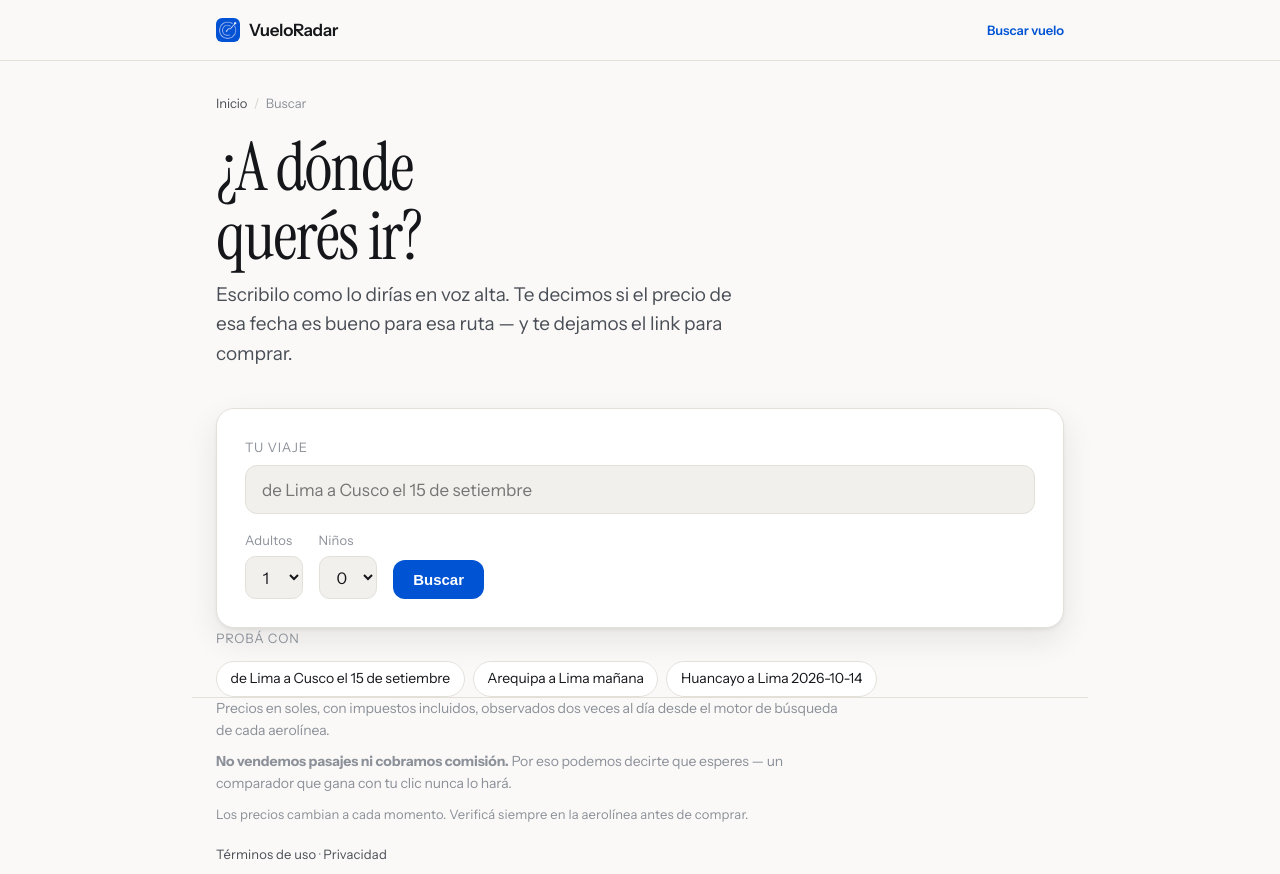
After one commit to GarciaKevinFab/vueloradar, a Django app: page /buscar/ in a window 1280 px wide. The commit adds this page. Run offline with Django 5.2, Linux system fonts and the light colour scheme; parts of the project's set-up code (start-up, migrations or seed data) failed here and were passed over.

Commit message:
Buscador por texto libre, y "chollo" era jerga espanola
"Chollo" no se dice en Peru — es de Espana. En un sitio escrito para lectores
peruanos era un error de localizacion. El nivel pasa a llamarse "excelente" y
la etiqueta a "Excelente precio", que ademas escala natural con "Buen precio".

El buscador acepta texto libre como el bot, pero con un parser determinista y
NO con el router de IA. El bot puede permitirselo porque tiene identidad y cupo
diario por usuario; la web recibe trafico anonimo, asi que cada visitante seria
una llamada a un modelo sin techo de gasto y el primer script que la descubra
la convierte en una factura. Tampoco scrapea en vivo: 3-8 s por consulta,
multiplicado por visitantes, hace que Google bloquee la IP del VPS. Los
resultados salen del historico, que es lo que este sitio hace bien.

Entiende "de lima a cusco el 15 de setiembre", "Lima Cusco 15/09",
"CUZ PEM 2026-10-22", fechas relativas y ciudades sin aeropuerto propio
(Huancayo sale de Jauja). "desde" invierte el sentido: sin eso, "a Cusco desde
Lima" se leia como si el viaje empezara en Cusco.

El link de compra lleva adultos y ninos. El conteo va dentro del blob tfs de
Google Flights, asi que no se puede pegar como parametro: se reconstruye la
query con el mismo constructor que usa el scraper, sin scrapear nada.

Lo que NO se hace: multiplicar nuestro precio por la cantidad de pasajeros. Las
tarifas de menores y sus impuestos son distintos y ese total seria inventado.
Se muestra la referencia por adulto y se dice explicitamente que el total real
lo da la aerolinea.

Los resultados llevan noindex: cada combinacion de texto seria una URL distinta
y eso es basura para el indice. El buscador vacio si se indexa.

Co-Authored-By: Claude Opus 5 <noreply@anthropic.com>

```diff
--- a/apps/web/sitemaps.py
+++ b/apps/web/sitemaps.py
@@ -33,7 +33,7 @@ class StaticSitemap(Sitemap):
     priority = 1.0
 
     def items(self):
-        return ["web:home", "web:terminos", "web:privacidad"]
+        return ["web:home", "web:buscar", "web:terminos", "web:privacidad"]
 
     def location(self, name):
         return reverse(name)
--- a/apps/web/templates/web/base.html
+++ b/apps/web/templates/web/base.html
@@ -112,12 +112,12 @@ header .wrap{display:flex;align-items:center;gap:.65rem;height:3.75rem}
 .card-hero{padding:1.75rem;box-shadow:var(--shadow-2)}
 
 /* --- Veredicto ---------------------------------------------------------
-   Solo el "chollo" va relleno. Que el tratamiento —y no solo el color—
+   Solo "excelente precio" va relleno. Que el tratamiento —y no solo el color—
    cargue el significado es lo que evita el semaforo de cinco pastillas.  */
 .v{display:inline-flex;align-items:center;gap:.4rem;border-radius:2rem;
   padding:.3rem .75rem;font-size:.8125rem;font-weight:600;letter-spacing:-.005em;
   border:1px solid transparent;white-space:nowrap}
-.v-chollo{background:var(--good);color:var(--bg-elev);
+.v-excelente{background:var(--good);color:var(--bg-elev);
   box-shadow:0 2px 10px color-mix(in srgb,var(--good) 35%,transparent)}
 .v-bueno {background:var(--good-soft);color:var(--good);
   border-color:color-mix(in srgb,var(--good) 22%,transparent)}
@@ -230,7 +230,8 @@ footer p{margin:0 0 .6rem;max-width:40rem}
   <a class="brand" href="{% url 'web:home' %}">
     <img src="{% static 'web/favicon-32.png' %}" alt="" width="24" height="24">{{ site_name }}
   </a>
-  <span class="brand-sub">Precios reales · Perú</span>
+  <a href="{% url 'web:buscar' %}" class="brand-sub"
+     style="color:var(--accent);font-weight:600">Buscar vuelo</a>
 </div></header>
 
 <main class="wrap">{% block content %}{% endblock %}</main>
--- /dev/null
+++ b/apps/web/templates/web/buscar.html
@@ -0,0 +1,129 @@
+{% extends "web/base.html" %}
+
+{% block title %}Buscar vuelos en Perú — {{ site_name }}{% endblock %}
+{% block description %}Escribí a dónde querés ir y te decimos si el precio de esa fecha es bueno, según el histórico real de la ruta.{% endblock %}
+{% block og_title %}Buscar vuelos en Perú{% endblock %}
+{% block og_description %}Escribilo como lo dirías: «de Lima a Cusco el 15 de setiembre».{% endblock %}
+
+{% block head_extra %}
+<link rel="canonical" href="{{ request.scheme }}://{{ request.get_host }}{% url 'web:buscar' %}">
+{% if texto %}<meta name="robots" content="noindex,follow">{% endif %}
+{% endblock %}
+
+{% block content %}
+<ol class="crumbs">
+  <li><a href="{% url 'web:home' %}">Inicio</a></li>
+  <li aria-current="page">Buscar</li>
+</ol>
+
+<h1 class="rise d1">¿A dónde<br>querés ir?</h1>
+<p class="lede rise d2">Escribilo como lo dirías en voz alta. Te decimos si el precio de esa
+   fecha es bueno para esa ruta — y te dejamos el link para comprar.</p>
+
+<form class="card card-hero rise d3" method="get" action="{% url 'web:buscar' %}">
+  <label for="q" class="tiny dim" style="display:block;letter-spacing:.06em;text-transform:uppercase;margin-bottom:.5rem">
+    Tu viaje
+  </label>
+  <input id="q" name="q" type="text" value="{{ texto }}" autocomplete="off"
+         placeholder="de Lima a Cusco el 15 de setiembre"
+         style="width:100%;font-size:1.0625rem;font-family:inherit;color:var(--ink);
+                background:var(--bg-sunk);border:1px solid var(--line);border-radius:.75rem;
+                padding:.85rem 1rem;margin-bottom:1rem">
+
+  <div style="display:flex;gap:1rem;flex-wrap:wrap;align-items:flex-end">
+    <div>
+      <label for="adultos" class="tiny dim" style="display:block;margin-bottom:.35rem">Adultos</label>
+      <select id="adultos" name="adultos"
+              style="font-family:inherit;font-size:1rem;color:var(--ink);background:var(--bg-sunk);
+                     border:1px solid var(--line);border-radius:.65rem;padding:.6rem .8rem">
+        {% for n in rango_adultos %}
+        <option value="{{ n }}" {% if n == adultos %}selected{% endif %}>{{ n }}</option>
+        {% endfor %}
+      </select>
+    </div>
+    <div>
+      <label for="ninos" class="tiny dim" style="display:block;margin-bottom:.35rem">Niños</label>
+      <select id="ninos" name="ninos"
+              style="font-family:inherit;font-size:1rem;color:var(--ink);background:var(--bg-sunk);
+                     border:1px solid var(--line);border-radius:.65rem;padding:.6rem .8rem">
+        {% for n in rango_ninos %}
+        <option value="{{ n }}" {% if n == ninos %}selected{% endif %}>{{ n }}</option>
+        {% endfor %}
+      </select>
+    </div>
+    <button type="submit" class="btn" style="background:var(--accent);color:var(--accent-ink);border:0;cursor:pointer">
+      Buscar
+    </button>
+  </div>
+</form>
+
+{% if not texto %}
+<p class="tiny dim" style="margin:0 0 .5rem;letter-spacing:.06em;text-transform:uppercase">Probá con</p>
+<ul class="chips">
+  {% for e in ejemplos %}
+  <li><a href="{% url 'web:buscar' %}?q={{ e|urlencode }}">{{ e }}</a></li>
+  {% endfor %}
+</ul>
+{% endif %}
+
+{% if falta %}
+<div class="card" style="margin-top:1.5rem;border-color:color-mix(in srgb,var(--warn) 35%,transparent)">
+  <h3>No entendimos del todo</h3>
+  <p class="muted" style="margin:0">{{ falta }}</p>
+</div>
+{% endif %}
+
+{% if consulta.es_completa %}
+<h2>{% if route %}{{ route.origin.city }} → {{ route.destination.city }}{% else %}{{ consulta.origen }} → {{ consulta.destino }}{% endif %}</h2>
+<p class="muted" style="margin:-.5rem 0 1.25rem">{{ consulta.fecha|date:"l j \d\e F \d\e Y" }} ·
+   {{ adultos }} adulto{{ adultos|pluralize }}{% if ninos %} y {{ ninos }} niño{{ ninos|pluralize }}{% endif %}</p>
+
+<div class="card card-hero">
+  {% if precio %}
+    <div style="display:flex;align-items:flex-end;gap:1.25rem;flex-wrap:wrap">
+      <div class="price"><small>Observado</small>S/&nbsp;{{ precio|floatformat:0 }}</div>
+      {% if veredicto.is_actionable %}
+        <span class="v v-{{ veredicto.level }}" style="margin-bottom:.6rem">{{ veredicto.label }}</span>
+      {% endif %}
+    </div>
+    <p style="margin:1.15rem 0 0">
+      {% if veredicto.is_actionable %}<strong>{{ veredicto.action }}.</strong>{% endif %}
+      Es el precio más barato que observamos para esa fecha en nuestro último barrido,
+      <strong>por adulto</strong>.
+    </p>
+  {% elif route %}
+    <p class="muted" style="margin:0">No tenemos precio observado para esa fecha. Seguimos los
+       próximos 60 días, así que puede estar fuera de esa ventana o todavía no haberse barrido.</p>
+  {% else %}
+    <p class="muted" style="margin:0">No monitoreamos esa ruta todavía, así que no tenemos
+       histórico para opinar. El link de compra funciona igual.</p>
+  {% endif %}
+
+  {% if ninos %}
+  <p class="small muted" style="margin:1rem 0 0;padding-top:1rem;border-top:1px solid var(--line)">
+    <strong>Sobre los niños:</strong> no multiplicamos nuestro precio por la cantidad de
+    pasajeros. Las tarifas de menores y sus impuestos son distintos, así que un total calculado
+    así sería inventado. El link ya lleva {{ adultos }} adulto{{ adultos|pluralize }} y
+    {{ ninos }} niño{{ ninos|pluralize }}: el total real lo da la aerolínea.
+  </p>
+  {% endif %}
+</div>
+
+{% if enlace_compra %}
+<div class="cta">
+  <h3>Ver y comprar</h3>
+  <p>Abre Google Flights con la ruta, la fecha y los pasajeros ya cargados. Nosotros no
+     vendemos pasajes ni cobramos comisión por este enlace.</p>
+  <a class="btn" href="{{ enlace_compra }}" target="_blank" rel="noopener nofollow">Ver precios reales →</a>
+</div>
+{% endif %}
+
+{% if publicada %}
+<p style="margin-top:1.5rem">
+  <a style="color:var(--accent)" href="{% url 'web:route' route.origin_id route.destination_id %}">
+    Ver el histórico completo de {{ route.origin.city }} → {{ route.destination.city }} →
+  </a>
+</p>
+{% endif %}
+{% endif %}
+{% endblock %}
--- a/apps/web/urls.py
+++ b/apps/web/urls.py
@@ -10,6 +10,7 @@ app_name = "web"
 
 urlpatterns = [
     path("", views.home, name="home"),
+    path("buscar/", views.buscar, name="buscar"),
     path("terminos/", views.legal, {"pagina": "terminos"}, name="terminos"),
     path("privacidad/", views.legal, {"pagina": "privacidad"}, name="privacidad"),
     # El hub va primero y la ficha exige tres letras por lado: sin esa
--- a/apps/web/views.py
+++ b/apps/web/views.py
@@ -21,7 +21,7 @@ from django.views.decorators.cache import cache_control
 
 from apps.flights.models import Route
 
-from . import chart, queries
+from . import chart, queries, search
 from .verdict import evaluate, evaluate_trend
 
 #: El barrido corre 06:00 y 18:00; media hora de caché en el borde es seguro
@@ -152,6 +152,90 @@ def city_hub(request, ciudad: str):
     })
 
 
+#: Tope de pasajeros. Mas alla de esto Google Flights cotiza distinto y la
+#: referencia por adulto que mostramos deja de tener sentido.
+MAX_ADULTOS = 9
+MAX_NINOS = 8
+
+
+def _entero(valor, minimo: int, maximo: int, defecto: int) -> int:
+    """Entero acotado desde la query string. Cualquier basura cae al defecto."""
+    try:
+        return max(minimo, min(maximo, int(valor)))
+    except (TypeError, ValueError):
+        return defecto
+
+
+def buscar(request):
+    """Buscador por texto libre sobre el histórico.
+
+    No pasa por ningún modelo de IA ni scrapea en vivo: ver el docstring de
+    `apps/web/search.py` para el porqué. Responde con lo que ya observamos y
+    con el link de compra armado para los pasajeros pedidos.
+    """
+    from apps.flights.models import Airport, Route
+
+    texto = (request.GET.get("q") or "").strip()[:120]
+    adultos = _entero(request.GET.get("adultos"), 1, MAX_ADULTOS, 1)
+    ninos = _entero(request.GET.get("ninos"), 0, MAX_NINOS, 0)
+
+    contexto = {
+        "texto": texto,
+        "adultos": adultos,
+        "ninos": ninos,
+        "rango_adultos": range(1, MAX_ADULTOS + 1),
+        "rango_ninos": range(0, MAX_NINOS + 1),
+        "ejemplos": [
+            "de Lima a Cusco el 15 de setiembre",
+            "Arequipa a Lima mañana",
+            "Huancayo a Lima 2026-10-14",
+        ],
+    }
+    if not texto:
+        return render(request, "web/buscar.html", contexto)
+
+    consulta = search.parse_consulta(texto, Airport.objects.all())
+    contexto["consulta"] = consulta
+
+    if not consulta.es_completa:
+        contexto["falta"] = _que_falta(consulta)
+        return render(request, "web/buscar.html", contexto)
+
+    contexto["enlace_compra"] = search.booking_url(
+        consulta.origen, consulta.destino, consulta.fecha, adultos, ninos
+    )
+
+    route = (
+        Route.objects.select_related("origin", "destination")
+        .filter(origin_id=consulta.origen, destination_id=consulta.destino)
+        .first()
+    )
+    contexto["route"] = route
+    if route is None:
+        return render(request, "web/buscar.html", contexto)
+
+    contexto["publicada"] = queries.published_routes().filter(pk=route.pk).exists()
+    dia = next(
+        (d for d in queries.upcoming_prices(route) if d.day == consulta.fecha), None
+    )
+    if dia is not None:
+        contexto["precio"] = dia.price
+        contexto["veredicto"] = evaluate(dia.price, queries.stats_for(route))
+
+    return render(request, "web/buscar.html", contexto)
+
+
+def _que_falta(consulta) -> str:
+    """Qué no se entendió, dicho de una forma que se pueda corregir."""
+    if not consulta.origen and not consulta.destino:
+        return "No reconocimos ninguna ciudad."
+    if not consulta.destino:
+        return "Falta el destino: escribí las dos ciudades."
+    if not consulta.fecha:
+        return "Falta la fecha. Podés escribirla como «15 de setiembre», «15/09» o «mañana»."
+    return "No pudimos entender la consulta."
+
+
 @cache_control(public=True, max_age=3600, s_maxage=86400)
 def legal(request, pagina: str):
     """Términos y privacidad. Cambian poco: se cachean un día en el borde."""
```
Also changed, not shown: apps/web/search.py (added, +204 -0 lines), apps/web/templates/web/home.html (+6 -1 lines), apps/web/verdict.py (+4 -4 lines), tests/test_buscador.py (added, +130 -0 lines), tests/test_web.py (+9 -9 lines).
